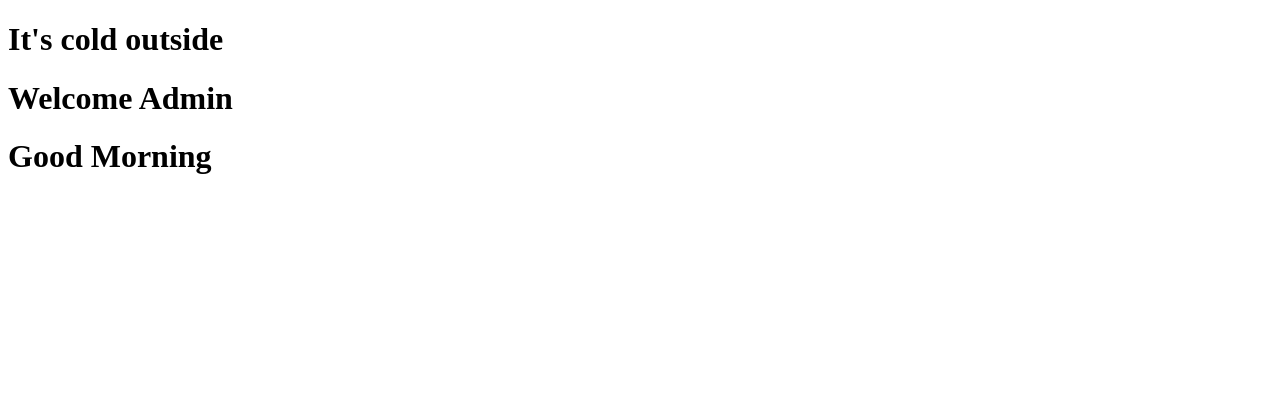
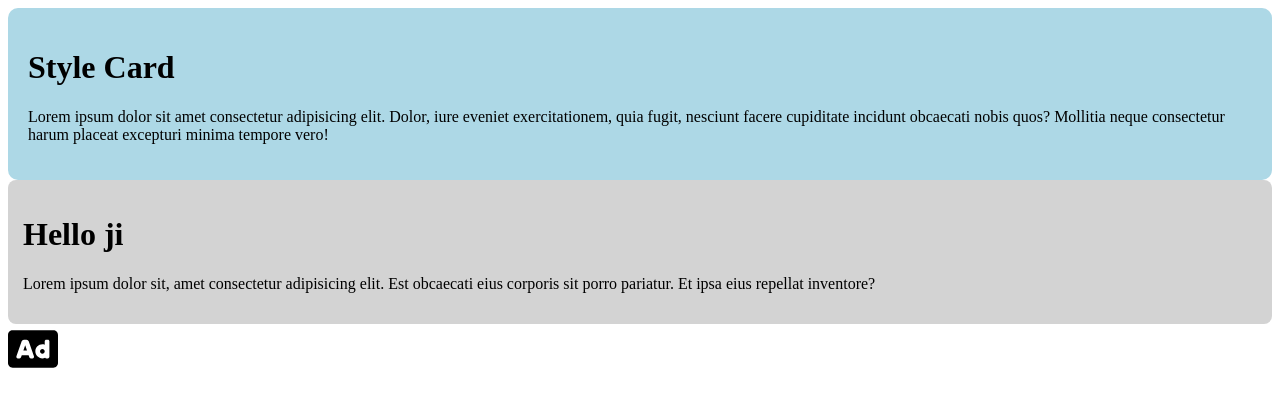
Before and after one commit to Codkashh/React-2.0, a React (Vite) app: page / in a window 1280 px wide. Shown: the top 406 px of the page. Built offline with nearby package versions, Linux system fonts and the light colour scheme.

Commit message:
inline styling

```diff
--- a/package.json
+++ b/package.json
@@ -11,7 +11,8 @@
   },
   "dependencies": {
     "react": "^19.1.0",
-    "react-dom": "^19.1.0"
+    "react-dom": "^19.1.0",
+    "react-icons": "^5.5.0"
   },
   "devDependencies": {
     "@eslint/js": "^9.25.0",
--- a/src/App.jsx
+++ b/src/App.jsx
@@ -1,13 +1,14 @@
 import React from 'react'
-import Weather from './components/Weather'
-import UserState from './components/UserState'
-import Greeting from './components/Greeting'
+import StyleCard from './components/StyleCard'
+import ProfileCard from './components/ProfileCard'
+import ReactIcon from './components/ReactIcon'
+
 const App = () => {
   return (
     <div>
-      <Weather />
-      <UserState loggedIn={true} isAdmin={true}/>
-      <Greeting timeOfDay="afternoon"/>
+      <StyleCard />
+      <ProfileCard />
+      <ReactIcon />
     </div>
   )
 }
--- a/src/components/Greeting.jsx
+++ /dev/null
@@ -1,10 +0,0 @@
-
-const Greeting = ({timeOfDay}) => {
-    return timeOfDay = "morning" ? (
-        <h1>Good Morning</h1>
-    ) : (
-        <h1>Good Afternoon</h1>
-    );
-};
-
-export default Greeting
--- /dev/null
+++ b/src/components/ProfileCard.jsx
@@ -0,0 +1,19 @@
+import React from 'react'
+
+const ProfileCard = () => {
+    const styles = {
+        backgroundColor: "lightgrey",
+        padding: "15px",
+        borderRadius: "8px",
+        color: "black",
+    };
+
+    return (
+    <div style={styles}>
+      <h1>Hello ji</h1>
+      <p>Lorem ipsum dolor sit, amet consectetur adipisicing elit. Est obcaecati eius corporis sit porro pariatur. Et ipsa eius repellat inventore?</p>
+    </div>
+  )
+}
+
+export default ProfileCard
--- /dev/null
+++ b/src/components/ReactIcon.jsx
@@ -0,0 +1,12 @@
+import React from 'react'
+import { FaAd } from "react-icons/fa";
+
+const ReactIcon = () => {
+  return (
+    <div>
+      <FaAd size={50}/>
+    </div>
+  )
+}
+
+export default ReactIcon
--- /dev/null
+++ b/src/components/StyleCard.jsx
@@ -0,0 +1,12 @@
+import React from 'react'
+
+const StyleCard = () => {
+  return (
+    <div style={{background: 'lightblue', padding:'20px', borderRadius:'10px'}}>
+      <h1>Style Card</h1>
+      <p>Lorem ipsum dolor sit amet consectetur adipisicing elit. Dolor, iure eveniet exercitationem, quia fugit, nesciunt facere cupiditate incidunt obcaecati nobis quos? Mollitia neque consectetur harum placeat excepturi minima tempore vero!</p>
+    </div>
+  )
+}
+
+export default StyleCard
--- a/src/components/UserState.jsx
+++ /dev/null
@@ -1,11 +0,0 @@
-import React from 'react'
-
-const UserState = ({loggedIn, isAdmin}) => {
-  if(loggedIn && isAdmin) {
-    return <h1>Welcome Admin</h1>
-  } else {
-    return <h1>Welcome User</h1>
-  }
-}
-
-export default UserState
--- a/src/components/Weather.jsx
+++ /dev/null
@@ -1,14 +0,0 @@
-import React from 'react'
-
-const Weather = () => {
-    let temperature = 13;
-    if(temperature < 15) {
-        return <h1>It's cold outside</h1>;
-    } else if(temperature>14 && temperature<26) {
-        return <h1>It's nice outside</h1>;
-    } else {
-        return <h1>It's hot outside!</h1>
-    }
-}
-
-export default Weather
```
Also changed, not shown: 1 other file (tests, documents, lock files or other folders).
